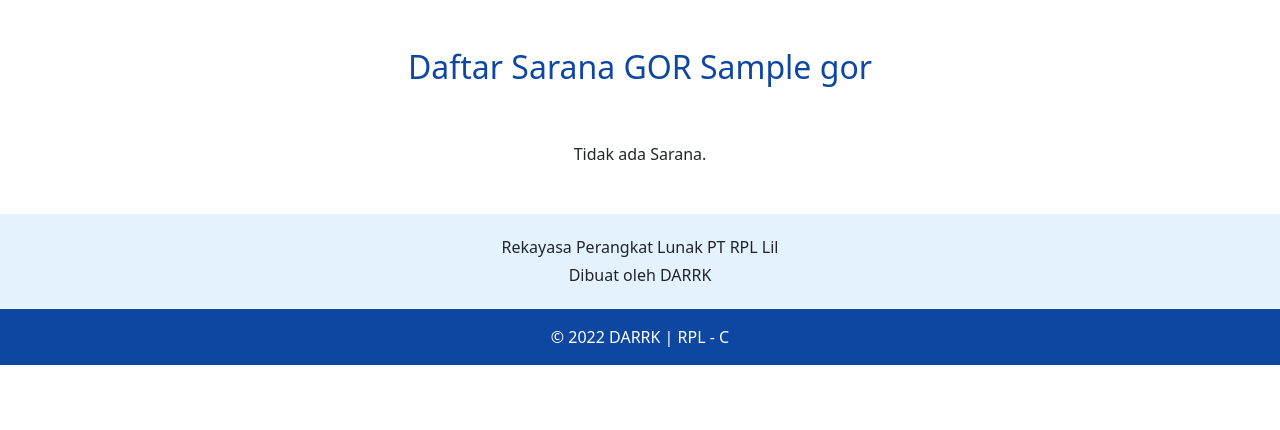
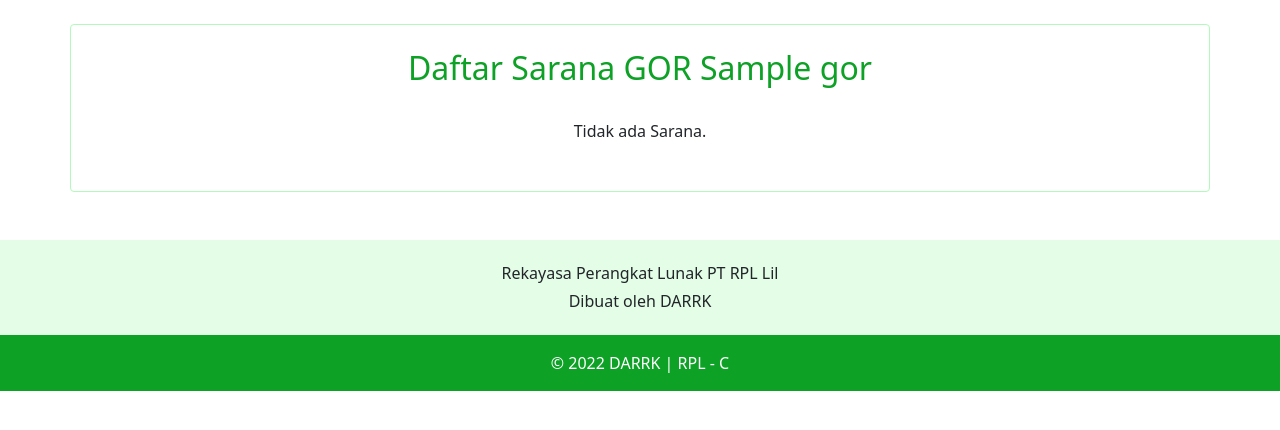
Before and after one commit to rpl-darrk/gcp-darrk, a Django app: a page that uses templates/base.html in a window 1280 px wide. Shown: the part 56-486 px from the top of the page. Run offline with Django 4.2, Linux system fonts and the light colour scheme; a user stored in the database is signed in; tables that the repository leaves empty hold one stand-in row (values such as "Sample post"); some libraries are stand-ins or nearby versions.

Commit message:
Update frontend

```diff
--- a/sarana_olahraga/templates/sarana_olahraga.html
+++ b/sarana_olahraga/templates/sarana_olahraga.html
@@ -6,23 +6,45 @@
 {% endblock meta %}
 
 {% block content %}
-<div class="container">
-    <div class="d-flex justify-content-center mt-5 mb-5">
+<div class="container card mt-4" style="border-color:#b4f9bc;">
+    <div class="d-flex justify-content-center my-4">
         <br>
-        <h2 style="color:#0d47a1;">Daftar Sarana GOR {{ gor.nama }}</h2>
+        <h2 style="color:#0da126;">Daftar Sarana GOR {{ gor.nama }}</h2>
         <br>
     </div>
 
-    <div class="row justify-content-center mb-5">
+    <div class="row justify-content-center mb-5 mx-4">
         {% for sarana in daftar_sarana %}
-        <div class="col-lg-4 col-sm-6 d-flex justify-content-center mb-4">
-            <div class="card" style="width: 22rem;">
-                <img src="{% static 'img/'|add:sarana.url_foto|add:'/' %}" class="card-img-top img-thumbnail"
-                    style="height: 200px;" alt="...">
+        <!-- <div class="col-lg-4 col-sm-6 d-flex justify-content-center mb-4">
+            <div class="card" style="border-color:#0da126; width: 22rem;">
+                <img src={{sarana.url_foto}} class="card-img-top img-thumbnail"
+                    style="border-color:#0da126; height: 200px;" alt="...">
                 <div class="card-body text-center">
-                    <h5 class="card-title">{{ sarana.jenis }}</h5>
-                    <p class="card-text">{{ sarana.deskripsi }}</p>
-                    <a type="button" class="btn btn-primary" href="">Reservasi</a>
+                    <h5 class="card-title">{{ sarana.nama }}</h5>
+                    <p class="card-text">Jenis Sarana: {{ sarana.jenis }}</p>
+                    <a type="button" class="btn btn-outline-success" href="">Reservasi</a>
+                </div>
+            </div>
+        </div> -->
+        <div class="card mb-3 col-12 px-0" style="border-color:#0da126;">
+            <div class="row g-0">
+                <div class="col-lg-3 col-12">
+                    <img src={{sarana.url_foto}} class="img-fluid rounded-start"
+                        style="border-color:#0da126; height: 200px;" alt="...">
+                    <!-- <img src="{% static 'img/'|add:sarana.url_foto|add:'/' %}" class="img-thumbnail rounded"
+                        style="border-color:#0da126; height: 100%; width: 100%;" alt="..."> -->
+                </div>
+                <div class="col-lg-9 col-12">
+                    <div class="card-body">
+                        <h5 class="card-title">{{ sarana.nama }}</h5>
+                        <p class="card-text">
+                            <small class="text-muted">Jenis Sarana: {{ sarana.jenis }}</small>
+                        </p>
+                        <p class="card-text">{{ sarana.deskripsi }}</p>
+                    </div>
+                    <div class="card-body text-center">
+                        <a type="button" class="btn btn-outline-success" href="">Reservasi</a>
+                    </div>
                 </div>
             </div>
         </div>
--- a/templates/base.html
+++ b/templates/base.html
@@ -70,7 +70,7 @@
 
   <div class="mt-5">
 
-    <footer class="text-center text-lg-start" style="background-color: #e3f2fd;">
+    <footer class="text-center text-lg-start" style="background-color: #e3fde6;">
       <div class="container d-flex justify-content-center pt-4">
         <h6>Rekayasa Perangkat Lunak PT RPL Lil</h6>
       </div>
@@ -79,7 +79,7 @@
       </div>
 
 
-      <div class="text-center text-white p-3" style="background-color:#0d47a1;">
+      <div class="text-center text-white p-3" style="background-color:#0da126;">
         © 2022 DARRK | RPL - C
       </div>
     </footer>
```
Also changed, not shown: main/templates/main/home.html (+9 -9 lines).
